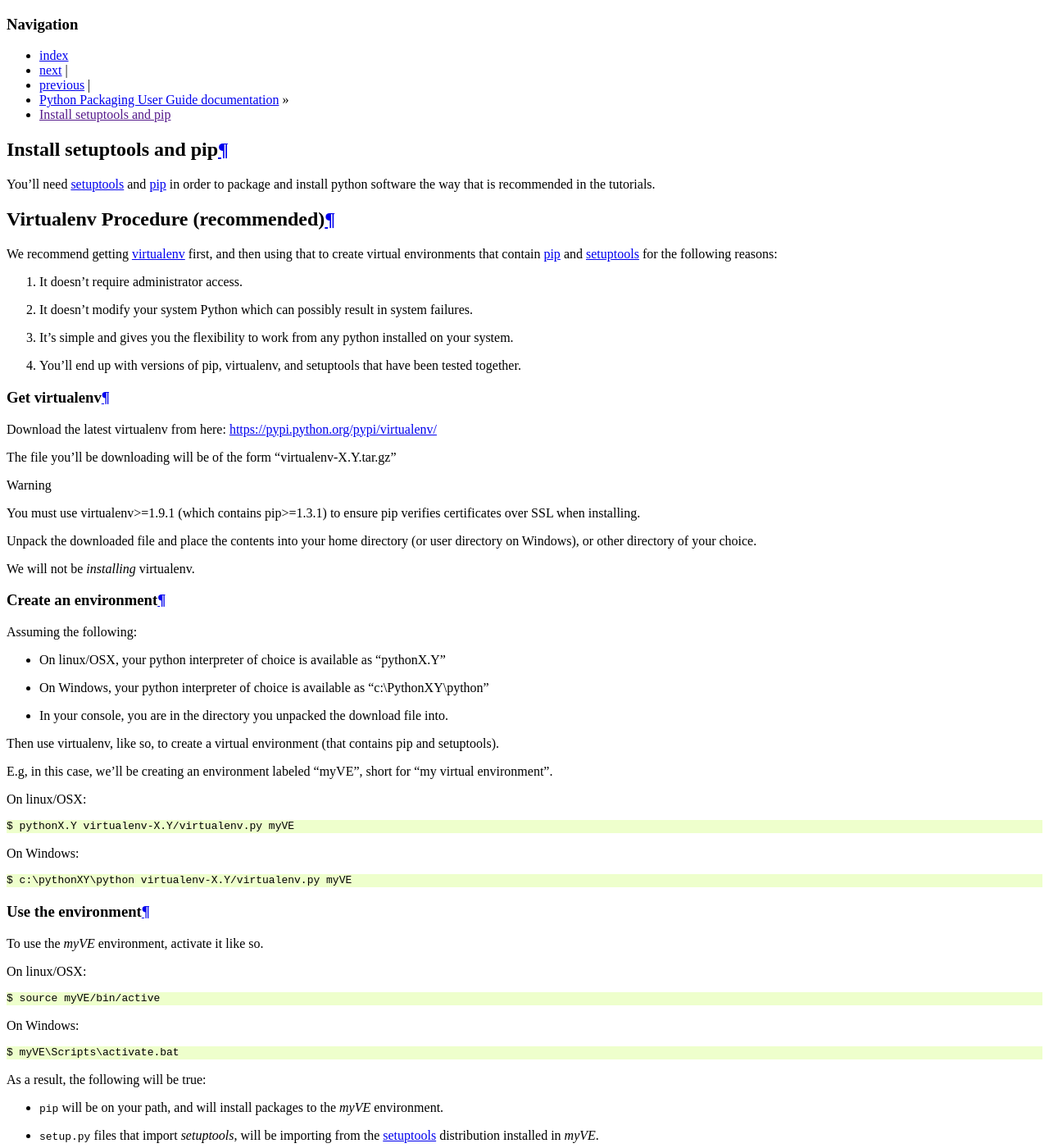
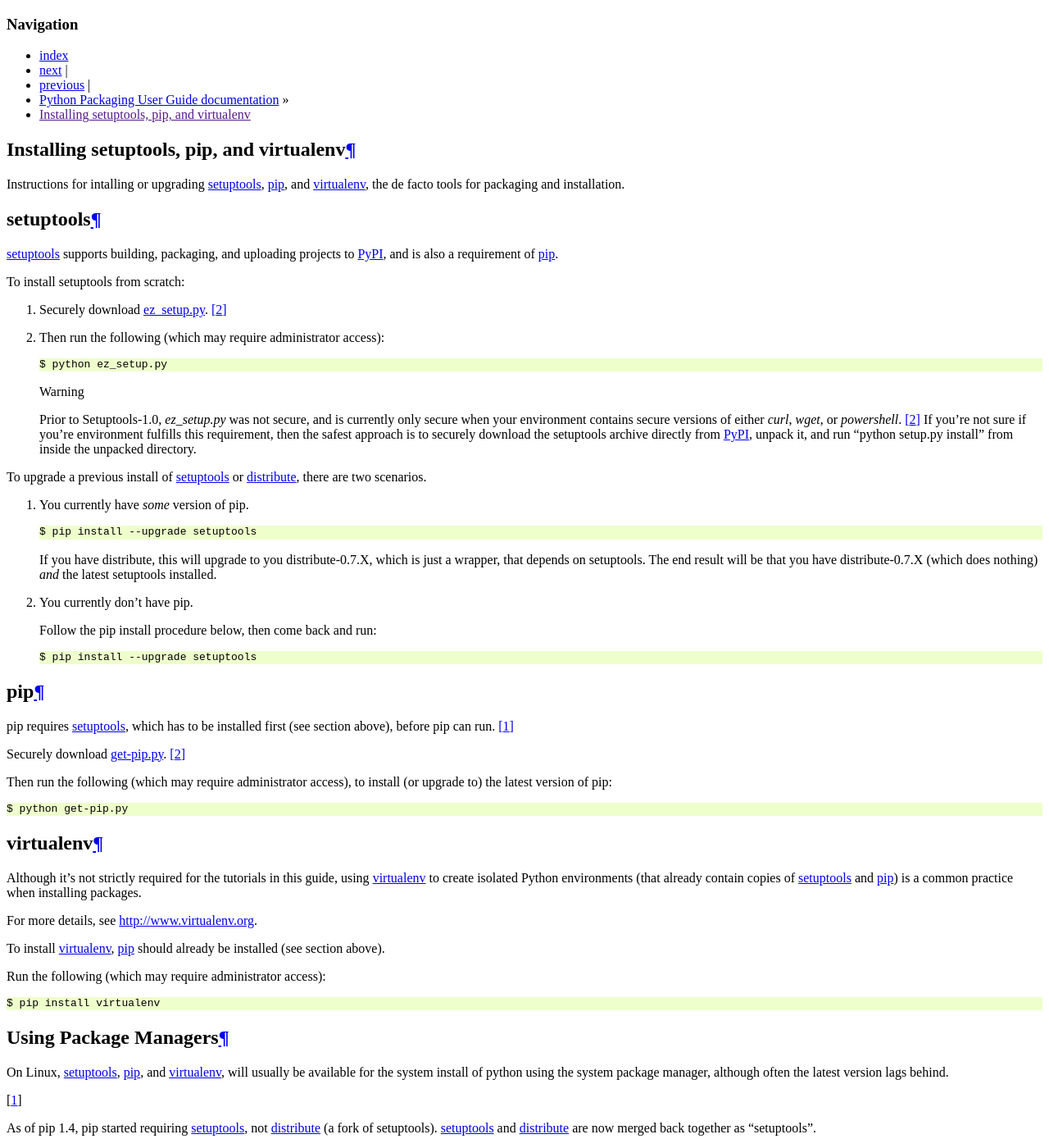
Before and after one commit to pypa/packaging.python.org, a Sphinx documentation site: the page built from source/setup.txt, in a window 1280 px wide and 1400 px high. Shown: the whole window at 82% size. Built offline with Sphinx 7.4.7, drawn with Linux system fonts in a browser that asks for light colours; some of the changed text lies outside the part shown.

Commit message:
update the setuptools/pip/virtualenv install instructions per https://groups.google.com/forum/#!topic/pypa-dev/A7XwxElwFI8 and to be consistent with the latest pip docs

```diff
--- a/source/history.txt
+++ b/source/history.txt
@@ -8,9 +8,9 @@
 **2013-06-09**: The merge of :ref:`setuptools` and :ref:`distribute` was completed
 and released to PyPI. [#]_
 
-**2013-03-23**: :term:`PyPA` became the maintainer for the `Python Packaging
-User Guide`_, which was forked from the "Hitchhiker's Guide to
-Packaging". [#]_
+**2013-03-23**: :term:`PyPA <Python Packaging Authority (PyPA)>` became the
+maintainer for the `Python Packaging User Guide`_, which was forked from the
+"Hitchhiker's Guide to Packaging". [#]_
 
 **2013-03-15**: Packaging Dev and User Summits were held at Pycon 2013 to share ideas on
 the future of packaging. [#]_ [#]_
--- a/source/introduction.txt
+++ b/source/introduction.txt
@@ -6,6 +6,7 @@
 ==============
 
 * :doc:`current` for what tools you should be using now.
+* :doc:`Instructions for installing setuptools, pip, and virtualenv <setup>`.
 * A :ref:`Packaging Tutorial` for creating and releasing distributions.
 * An :ref:`Installation Tutorial` for setting up environments and installing
   distributions.
@@ -37,7 +38,7 @@
 About the Guide
 ===============
 
-The Guide is maintained by the :term:`PyPA` and aims to be the authoritative resource on
+The Guide is maintained by the :term:`PyPA <Python Packaging Authority (PyPA)>` and aims to be the authoritative resource on
 how to release and install distributions in python.
 
 The guide was originally forked from the "Hitchhikers Guide to Packaging" in
--- a/source/setup.txt
+++ b/source/setup.txt
@@ -1,129 +1,44 @@
-==========================
-Install setuptools and pip
-==========================
+==========================================
+Installing setuptools, pip, and virtualenv
+==========================================
 
-You'll need `setuptools`_ and `pip`_ in order to package and
-install python software the way that is recommended in the tutorials.
+Instructions for intalling or upgrading :ref:`setuptools`, :ref:`pip`, and :ref:`virtualenv`, the de facto tools for packaging and installation.
 
-.. _`Recommended Procedure`:
+setuptools
+----------
 
-Virtualenv Procedure (recommended)
-----------------------------------
+:ref:`setuptools` supports building, packaging, and uploading projects to
+:term:`PyPI <Python Package Index (PyPI)>`, and is also a requirement of
+:ref:`pip`.
 
-We recommend getting `virtualenv`_ first, and then using that to create virtual
-environments that contain `pip`_ and `setuptools`_ for the following reasons:
+To install setuptools from scratch:
 
-#. It doesn't require administrator access.
-#. It doesn't modify your system Python which can possibly result in system failures.
-#. It's simple and gives you the flexibility to work from any python installed
-   on your system.
-#. You'll end up with versions of pip, virtualenv, and setuptools that have been
-   tested together.
+1. Securely download `ez_setup.py
+   <https://bitbucket.org/pypa/setuptools/raw/bootstrap/ez_setup.py>`_. [2]_
 
-
-Get virtualenv
-++++++++++++++
-
-Download the latest virtualenv from here: https://pypi.python.org/pypi/virtualenv/
-
-The file you'll be downloading will be of the form "virtualenv-X.Y.tar.gz"
-
-.. warning::
-
-    You must use virtualenv>=1.9.1 (which contains pip>=1.3.1) to ensure pip
-    verifies certificates over SSL when installing.
-
-Unpack the downloaded file and place the contents into your home directory (or
-user directory on Windows), or other directory of your choice.
-
-We will not be *installing* virtualenv.
-
-
-Create an environment
-+++++++++++++++++++++
-
-Assuming the following:
-
-* On linux/OSX, your python interpreter of choice is available as "pythonX.Y"
-* On Windows, your python interpreter of choice is available as "c:\\PythonXY\\python"
-* In your console, you are in the directory you unpacked the download file into.
-
-Then use virtualenv, like so, to create a virtual environment (that contains pip
-and setuptools).
-
-E.g, in this case, we'll be creating an environment labeled
-"myVE", short for "my virtual environment".
-
-On linux/OSX::
-
-   $ pythonX.Y virtualenv-X.Y/virtualenv.py myVE
-
-On Windows::
-
-   $ c:\pythonXY\python virtualenv-X.Y/virtualenv.py myVE
-
-
-Use the environment
-+++++++++++++++++++
-
-To use the `myVE` environment, activate it like so.
-
-On linux/OSX::
-
-   $ source myVE/bin/active
-
-On Windows::
-
-   $ myVE\Scripts\activate.bat
-
-
-As a result, the following will be true:
-
-* ``pip`` will be on your path, and will install packages to the `myVE` environment.
-* ``setup.py`` files that import `setuptools`, will be importing from the :ref:`setuptools` distribution installed in `myVE`.
-
-
-
-Global Procedures
------------------
-
-Although we recommend the vitualenv procedure above, there are cases where a
-user might want to install pip and setuptools globally for a python install on
-their system.  There are two options here:
-
-1. Using the bootstrap scripts for setuptools and pip
-2. On linux, for the system python, using the system package manager.
-
-Note that these methods will usually require administrator access.
-
-Using the bootstrap scripts
-+++++++++++++++++++++++++++
-
-Install/Upgrade Setuptools
-~~~~~~~~~~~~~~~~~~~~~~~~~~
-
-pip requires `setuptools`_.
-
-.. warning::
-
-    As of pip 1.4, pip recommends `setuptools`_ >=0.8, not `distribute`_ (a
-    fork of setuptools) and the wheel support *requires* `setuptools`_ >=0.8.
-    `setuptools`_ and `distribute`_ are now merged back together as
-    "setuptools".
-
-To install setuptools from scratch, download `ez_setup.py` from here:
-https://bitbucket.org/pypa/setuptools/raw/bootstrap/ez_setup.py.
-
-Then run it like so::
+2. Then run the following (which may require administrator access)::
 
    $ python ez_setup.py
 
 
-To upgrade a previous install of setuptools or distribute, there are two
+   .. warning::
+
+      Prior to Setuptools-1.0, `ez_setup.py` was not secure, and is currently
+      only secure when your environment contains secure versions of either
+      `curl`, `wget`, or `powershell`. [2]_ If you're not sure if you're
+      environment fulfills this requirement, then the safest approach is to
+      securely download the setuptools archive directly from :term:`PyPI <Python
+      Package Index (PyPI)>`, unpack it, and run "python setup.py install" from
+      inside the unpacked directory.
+
+
+To upgrade a previous install of :ref:`setuptools` or :ref:`distribute`, there are two
 scenarios.
 
 
-1. You currently have setuptools or distribute *and* some version of pip::
+1. You currently have *some* version of pip.
+
+   ::
 
    $ pip install --upgrade setuptools
 
@@ -132,42 +47,53 @@
    have distribute-0.7.X (which does nothing) *and* the latest setuptools
    installed.
 
-2. You currently have setuptools or distribute, but not pip:
+2. You currently don't have pip.
 
    Follow the pip install procedure below, then come back and run::
 
    $ pip install --upgrade setuptools
 
 
-Install/Upgrade pip
-~~~~~~~~~~~~~~~~~~~
+pip
+---
 
-Download `get-pip.py` from here:
-https://raw.github.com/pypa/pip/master/contrib/get-pip.py
+pip requires :ref:`setuptools`, which has to be installed first (see section above), before pip can run. [1]_
 
-Then run the following, to install or
-upgrade to the latest pip::
+Securely download `get-pip.py <https://raw.github.com/pypa/pip/master/contrib/get-pip.py>`_. [2]_
+
+Then run the following (which may require administrator access), to install (or upgrade to) the
+latest version of pip::
 
  $ python get-pip.py
 
 
-Using Package Managers
-++++++++++++++++++++++
+virtualenv
+----------
 
-On Linux, pip will generally be available for the system install of python using
-the system package manager, although often the latest version lags
-behind. Installing `python-pip` will also install `python-setuptools`.
+Although it's not strictly required for the tutorials in this guide, using
+:ref:`virtualenv` to create isolated Python environments (that already contain copies of
+:ref:`setuptools` and :ref:`pip`) is a common practice when installing packages.
 
-On Debian and Ubuntu::
+For more details, see http://www.virtualenv.org.
 
-   $ sudo apt-get install python-pip
+To install :ref:`virtualenv`, :ref:`pip` should already be installed (see section above).
 
-On Fedora::
+Run the following (which may require administrator access)::
 
-   $ sudo yum install python-pip
+ $ pip install virtualenv
 
 
-.. _pip: http://www.pip-installer.org
-.. _virtualenv: http://www.virtualenv.org
-.. _setuptools: https://pypi.python.org/pypi/setuptools
-.. _distribute: https://pypi.python.org/pypi/distribute
+Using Package Managers
+----------------------
+
+On Linux, :ref:`setuptools`, :ref:`pip`, and :ref:`virtualenv`, will usually be
+available for the system install of python using the system package manager,
+although often the latest version lags behind.
+
+
+.. [1] As of pip 1.4, pip started requiring :ref:`setuptools`, not :ref:`distribute`
+       (a fork of setuptools). :ref:`setuptools` and :ref:`distribute` are now merged
+       back together as "setuptools".
+.. [2] "Secure" in this context means using a modern browser or a
+       tool like `curl` that verifies SSL certificates when downloading from
+       https URLs.
```
